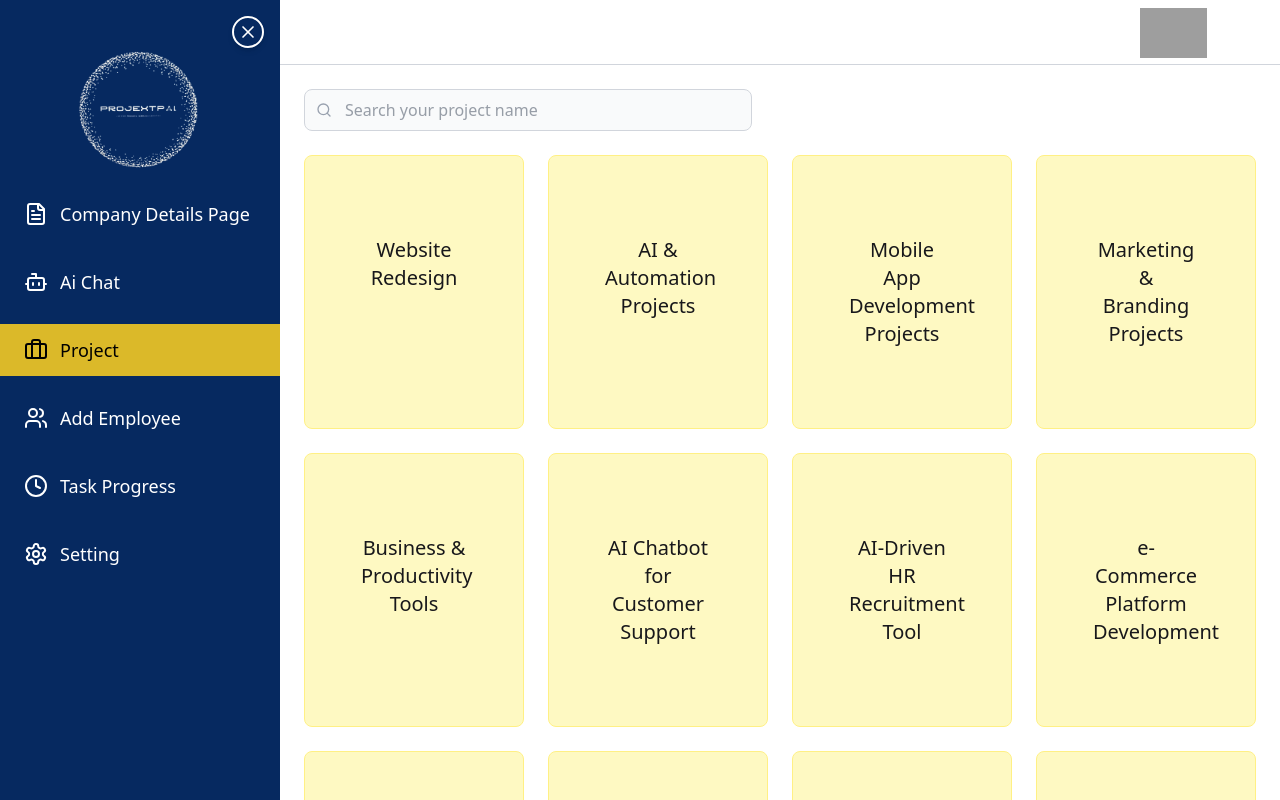
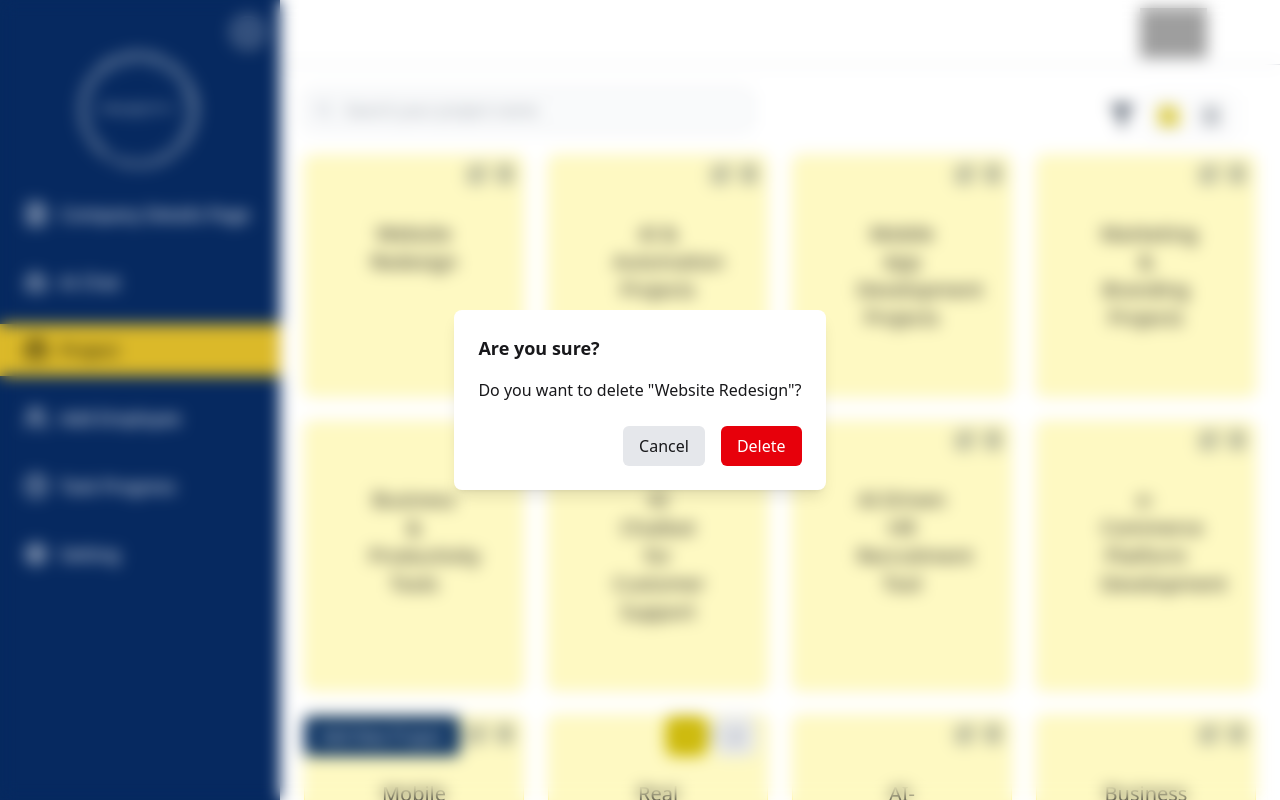
Before and after one commit to MohammedRasif/Sloukile, a React (Vite) app: page /dashboard/Project in a window 1280 px wide. Both pictures are taken after a click on the element "Website Redesign". Built offline with nearby package versions, Linux system fonts and the light colour scheme; grey boxes are pictures that could not be loaded.

Commit message:
modify project

```diff
--- a/src/component/DashboardPages/Project.jsx
+++ b/src/component/DashboardPages/Project.jsx
@@ -1,43 +1,54 @@
-import React, { useState } from 'react';
-import { FiSearch } from 'react-icons/fi'; // Importing search icon for the input field
+import React, { useState, useRef, useEffect } from 'react';
+import { AiFillProduct } from 'react-icons/ai';
+import { FiSearch, FiTrash2, FiEdit, FiList } from 'react-icons/fi'; // Importing icons
+import { FaFilter } from 'react-icons/fa'; // Importing filter icon
 
 const Project = () => {
-  // Array of project titles from the image
+  // Updated projects array with status
   const initialProjects = [
-    "Website Redesign",
-    "AI & Automation Projects",
-    "Mobile App Development Projects",
-    "Marketing & Branding Projects",
-    "Business & Productivity Tools",
-    "AI Chatbot for Customer Support",
-    "AI-Driven HR Recruitment Tool",
-    "e-Commerce Platform Development",
-    "Mobile App for Task Management",
-    "Real Estate Listing Website",
-    "AI-Powered Language App",
-    "Business Analytics Dashboard",
-    "Doctor Appointment System",
-    "Business Analytics Dashboard",
-    "Social Media Campaign Manager",
-    "AI-Powered SEO Optimization"
+    { name: "Website Redesign", status: "completed" },
+    { name: "AI & Automation Projects", status: "inProgress" },
+    { name: "Mobile App Development Projects", status: "completed" },
+    { name: "Marketing & Branding Projects", status: "inProgress" },
+    { name: "Business & Productivity Tools", status: "completed" },
+    { name: "AI Chatbot for Customer Support", status: "inProgress" },
+    { name: "AI-Driven HR Recruitment Tool", status: "completed" },
+    { name: "e-Commerce Platform Development", status: "inProgress" },
+    { name: "Mobile App for Task Management", status: "completed" },
+    { name: "Real Estate Listing Website", status: "inProgress" },
+    { name: "AI-Powered Language App", status: "completed" },
+    { name: "Business Analytics Dashboard", status: "inProgress" },
+    { name: "Doctor Appointment System", status: "completed" },
+    { name: "Business Analytics Dashboard", status: "inProgress" },
+    { name: "Social Media Campaign Manager", status: "completed" },
+    { name: "AI-Powered SEO Optimization", status: "inProgress" }
   ];
 
-  // State for search input and pagination
+  // State management
   const [searchTerm, setSearchTerm] = useState('');
   const [currentPage, setCurrentPage] = useState(1);
+  const [projects, setProjects] = useState(initialProjects);
+  const [selectedProjectIndex, setSelectedProjectIndex] = useState(null);
+  const [showPopup, setShowPopup] = useState(false);
+  const [viewMode, setViewMode] = useState('grid'); // 'grid' or 'table'
+  const [filterStatus, setFilterStatus] = useState('all'); // 'all', 'completed', 'inProgress'
+  const [showFilterPopup, setShowFilterPopup] = useState(false); // Filter popup visibility
 
-  // Number of cards per page (3 rows × 4 columns = 12 cards per page)
+  const filterRef = useRef(null); // Ref for filter icon/popup
+
   const cardsPerPage = 12;
 
-  // Filter projects based on the search term
-  const filteredProjects = initialProjects.filter((project) =>
-    project.toLowerCase().includes(searchTerm.toLowerCase())
-  );
+  // Filter projects based on search term and status
+  const filteredProjects = projects.filter((project) => {
+    const matchesSearch = project.name.toLowerCase().includes(searchTerm.toLowerCase());
+    const matchesStatus =
+      filterStatus === 'all' ||
+      project.status === filterStatus;
+    return matchesSearch && matchesStatus;
+  });
 
-  // Calculate total number of pages
+  // Pagination logic (for grid view only)
   const totalPages = Math.ceil(filteredProjects.length / cardsPerPage);
-
-  // Get the projects for the current page
   const startIndex = (currentPage - 1) * cardsPerPage;
   const endIndex = startIndex + cardsPerPage;
   const currentProjects = filteredProjects.slice(startIndex, endIndex);
@@ -47,39 +58,196 @@ const Project = () => {
     setCurrentPage(pageNumber);
   };
 
+  // Handle card click (for delete popup)
+  const handleCardClick = (index) => {
+    setSelectedProjectIndex(index);
+    setShowPopup(true);
+  };
+
+  // Handle delete confirmation
+  const handleDelete = () => {
+    const updatedProjects = projects.filter((_, i) => i !== selectedProjectIndex);
+    setProjects(updatedProjects);
+    setShowPopup(false);
+    setSelectedProjectIndex(null);
+  };
+
+  // Handle edit (simple alert for now)
+  const handleEdit = (index) => {
+    alert(`Edit project: ${projects[index].name}`);
+  };
+
+  // Close popup without deleting
+  const closePopup = () => {
+    setShowPopup(false);
+    setSelectedProjectIndex(null);
+  };
+
+  // Toggle view mode
+  const toggleViewMode = (mode) => {
+    setViewMode(mode);
+    setCurrentPage(1); // Reset pagination when switching views
+  };
+
+  // Toggle filter popup
+  const toggleFilterPopup = () => {
+    setShowFilterPopup((prev) => !prev);
+  };
+
+  // Handle filter selection
+  const handleFilterSelect = (status) => {
+    setFilterStatus(status);
+    setShowFilterPopup(false);
+    setCurrentPage(1); // Reset pagination when filtering
+  };
+
+  // Close filter popup when clicking outside
+  useEffect(() => {
+    const handleClickOutside = (event) => {
+      if (filterRef.current && !filterRef.current.contains(event.target)) {
+        setShowFilterPopup(false);
+      }
+    };
+    document.addEventListener('mousedown', handleClickOutside);
+    return () => {
+      document.removeEventListener('mousedown', handleClickOutside);
+    };
+  }, []);
+
   return (
     <div className="border-t border-gray-300">
       <div className="container mx-auto p-6">
-        {/* Search Input Field with Icon */}
-        <div className="relative mb-6">
+        {/* Search Input Field with Icons */}
+        <div className="relative mb-6 flex items-center justify-between">
+          <div className="relative flex-1 max-w-md">
             <input
               type="text"
               placeholder="Search your project name"
               value={searchTerm}
               onChange={(e) => setSearchTerm(e.target.value)}
-            className="w-full max-w-md p-2 pl-10 border border-gray-300 rounded-lg bg-gray-50 text-gray-700 focus:outline-none focus:ring-2 focus:ring-[#CBB702]"
+              className="w-full p-2 pl-10 border border-gray-300 rounded-lg bg-gray-50 text-gray-700 focus:outline-none focus:ring-2 focus:ring-[#CBB702]"
             />
             <FiSearch className="absolute left-3 top-1/2 transform -translate-y-1/2 text-gray-400" />
           </div>
 
-        {/* Project Grid */}
+          <div className="absolute top-2 right-5 flex items-center space-x-2">
+            {/* Filter Icon and Popup */}
+            <div ref={filterRef} className="relative z-50">
+              <FaFilter
+                className="cursor-pointer text-[24px] text-gray-600 hover:text-[#CBB702]"
+                onClick={toggleFilterPopup}
+              />
+              {showFilterPopup && (
+                <div className="absolute right-0 mt-2 w-48 bg-white border border-gray-300 rounded-md shadow-lg z-50">
+                  <button
+                    className="block w-full text-left px-4 py-2 text-sm text-gray-700 hover:bg-gray-100"
+                    onClick={() => handleFilterSelect('completed')}
+                  >
+                    Completed Project
+                  </button>
+                  <button
+                    className="block w-full text-left px-4 py-2 text-sm text-gray-700 hover:bg-gray-100"
+                    onClick={() => handleFilterSelect('inProgress')}
+                  >
+                    In Progress
+                  </button>
+                  <button
+                    className="block w-full text-left px-4 py-2 text-sm text-gray-700 hover:bg-gray-100"
+                    onClick={() => handleFilterSelect('all')}
+                  >
+                    All Projects
+                  </button>
+                </div>
+              )}
+            </div>
+
+            {/* View Mode Toggle */}
+            <div className="flex items-center space-x-3 text-[28px] border px-3 py-1 rounded-md border-gray-300 z-50">
+              <AiFillProduct
+                className={`cursor-pointer ${viewMode === 'grid' ? 'text-[#CBB702]' : 'text-gray-600'}`}
+                onClick={() => toggleViewMode('grid')}
+              />
+              <FiList
+                className={`cursor-pointer ${viewMode === 'table' ? 'text-[#CBB702]' : 'text-gray-600'}`}
+                onClick={() => toggleViewMode('table')}
+              />
+            </div>
+          </div>
+        </div>
+
+        {/* Project Display */}
+        {viewMode === 'grid' ? (
           <div className="grid grid-cols-1 sm:grid-cols-2 md:grid-cols-3 lg:grid-cols-4 gap-6 mb-6 mt-5">
             {currentProjects.length > 0 ? (
               currentProjects.map((project, index) => (
                 <div
                   key={index}
-                className="bg-yellow-100 border border-yellow-200 py-20 px-14 rounded-lg text-center hover:bg-yellow-200 transition duration-200 cursor-pointer"
+                  className="relative bg-yellow-100 border border-yellow-200 py-16 px-16 rounded-lg text-center hover:bg-yellow-200 transition duration-200 cursor-pointer"
+                  onClick={() => handleCardClick(startIndex + index)}
                 >
-                <h1 className="text-xl font-[500]">{project}</h1>
+                  <FiEdit
+                    className="absolute top-2 right-9 text-gray-600 hover:text-blue-600 cursor-pointer"
+                    size={20}
+                    onClick={(e) => {
+                      e.stopPropagation();
+                      handleEdit(startIndex + index);
+                    }}
+                  />
+                  <FiTrash2
+                    className="absolute top-2 right-2 text-gray-600 hover:text-red-600 cursor-pointer"
+                    size={20}
+                    onClick={(e) => {
+                      e.stopPropagation();
+                      handleCardClick(startIndex + index);
+                    }}
+                  />
+                  <h1 className="text-xl font-[500]">{project.name}</h1>
                 </div>
               ))
             ) : (
               <p className="col-span-full text-center text-gray-500">No projects found.</p>
             )}
           </div>
+        ) : (
+          <div className="mt-5 max-h-[70vh] overflow-y-auto">
+            {filteredProjects.length > 0 ? (
+              filteredProjects.map((project, index) => (
+                <div
+                  key={index}
+                  className="flex items-center justify-between bg-gray-200 hover:bg-gray-300 transition duration-200 py-[20px] px-4 mb-1 rounded"
+                >
+                  <span className="text-[20px] text-gray-800 truncate font-[500]">{project.name}</span>
+                  <div className="flex space-x-2">
+                    <FiEdit
+                      className="text-gray-600 hover:text-blue-600 cursor-pointer"
+                      size={20}
+                      onClick={(e) => {
+                        e.stopPropagation();
+                        handleEdit(index);
+                      }}
+                    />
+                    <FiTrash2
+                      className="text-gray-600 hover:text-red-600 cursor-pointer"
+                      size={20}
+                      onClick={(e) => {
+                        e.stopPropagation();
+                        handleCardClick(index);
+                      }}
+                    />
+                  </div>
+                </div>
+              ))
+            ) : (
+              <div className="text-center text-gray-500 text-sm py-4">
+                No projects found.
+              </div>
+            )}
+          </div>
+        )}
 
-        {/* Pagination Controls */}
-        {totalPages > 1 && (
+        {/* Pagination Controls (Only for Grid View) */}
+        {viewMode === 'grid' && totalPages > 1 && (
+          <div className="fixed bottom-5 left-5/9 transform -translate-x-1/2">
             <div className="flex justify-center space-x-2 mb-6">
               {Array.from({ length: totalPages }, (_, index) => (
                 <button
@@ -95,11 +263,37 @@ const Project = () => {
                 </button>
               ))}
             </div>
+          </div>
         )}
 
-        <button className="bg-blue-500 text-white px-4 py-2 rounded-lg hover:bg-blue-600 transition duration-200">
+        {/* Add New Project Button */}
+        <button className="bg-[#0A3161] fixed bottom-11 text-white px-4 py-2 rounded-md hover:bg-blue-900 transition duration-200">
           Add New Project
         </button>
+
+        {/* Popup for Delete Confirmation */}
+        {showPopup && (
+          <div className="fixed inset-0 flex items-center justify-center shadow-2xl bg-opacity-50 backdrop-blur-sm z-50">
+            <div className="bg-white p-6 rounded-lg shadow-lg">
+              <h2 className="text-lg font-semibold mb-4">Are you sure?</h2>
+              <p className="mb-6">Do you want to delete "{projects[selectedProjectIndex]?.name}"?</p>
+              <div className="flex justify-end space-x-4">
+                <button
+                  onClick={closePopup}
+                  className="px-4 py-2 bg-gray-200 rounded-md hover:bg-gray-300 transition duration-200"
+                >
+                  Cancel
+                </button>
+                <button
+                  onClick={handleDelete}
+                  className="px-4 py-2 bg-red-600 text-white rounded-md hover:bg-red-700 transition duration-200"
+                >
+                  Delete
+                </button>
+              </div>
+            </div>
+          </div>
+        )}
       </div>
     </div>
   );
```
Lines whose indentation alone changed are shown as unchanged.
